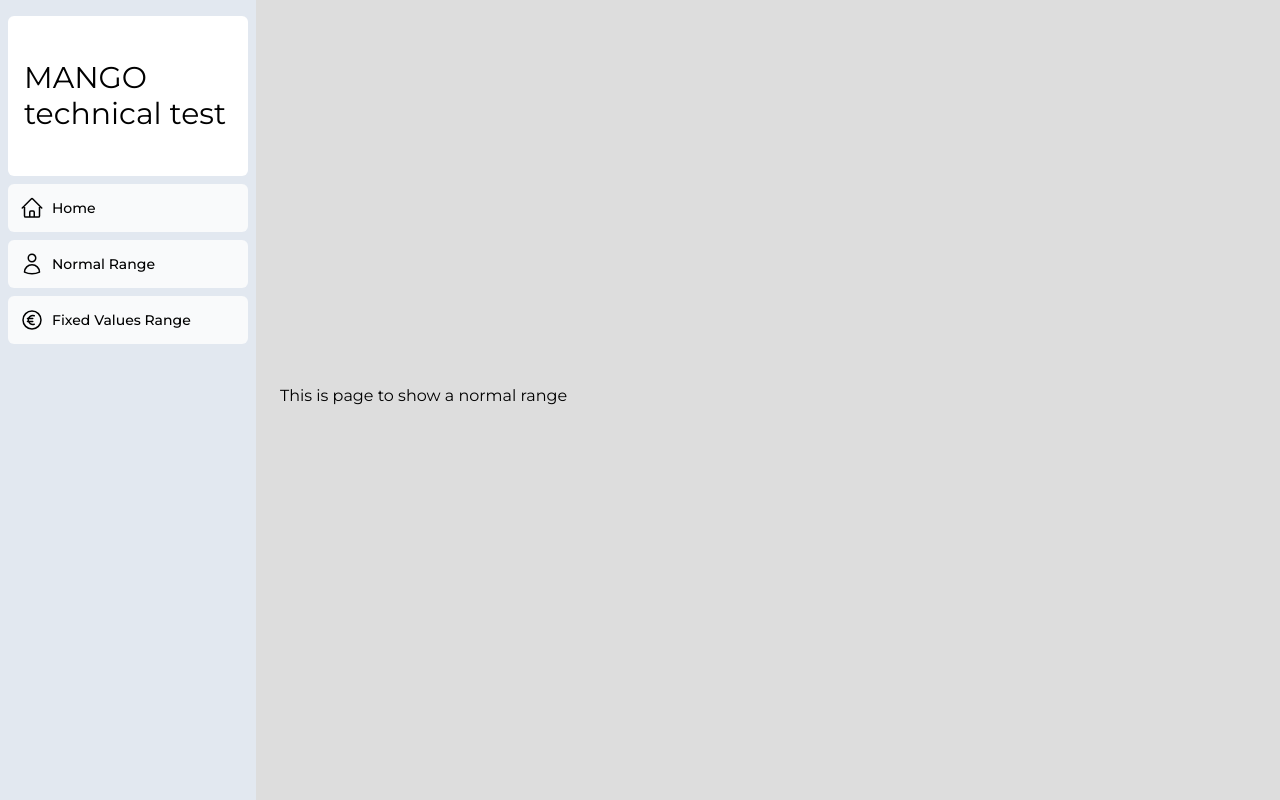
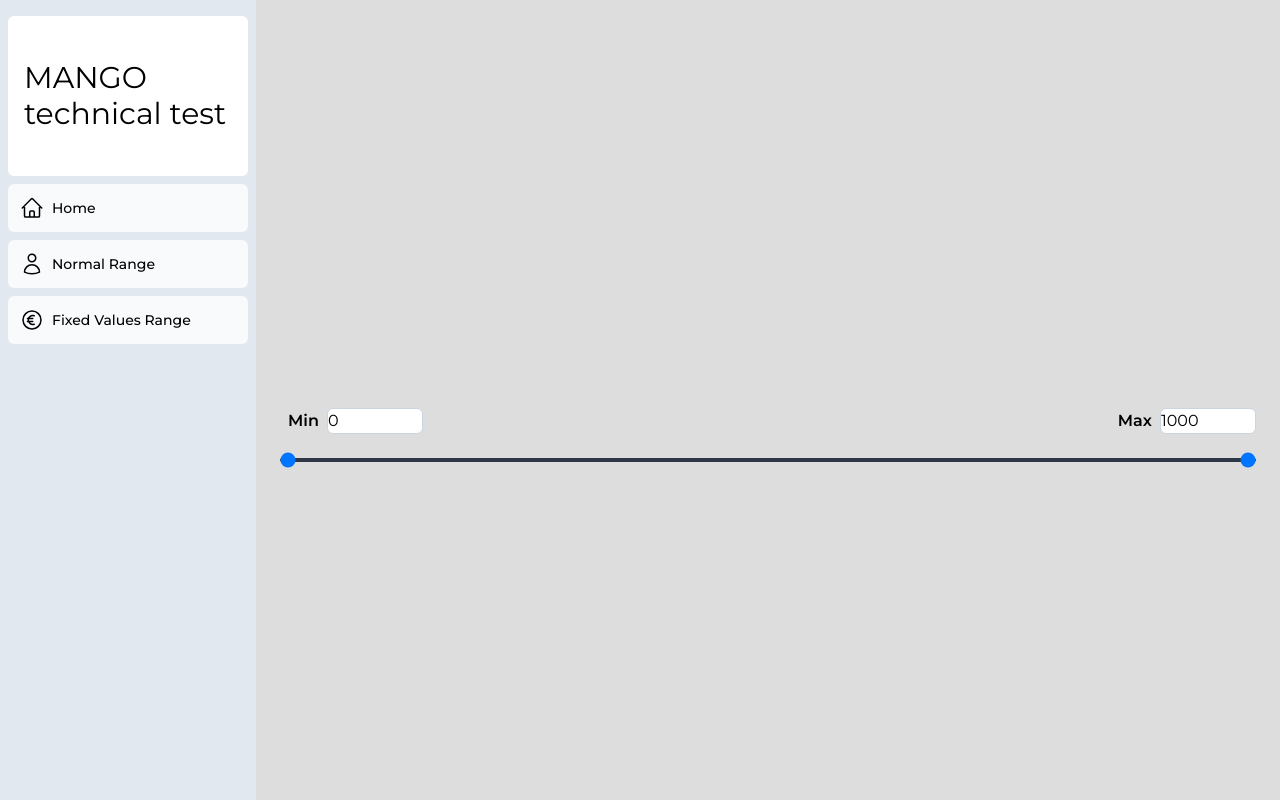
Before and after one commit to sergiofontecha/mango, a Next.js app in the folder range_project/: page /exercise1 in a window 1280 px wide. Built offline with nearby package versions, Linux system fonts and the light colour scheme.

Commit message:
Feat: Create range slider with fake data for normal range

```diff
--- a/range_project/app/exercise1/page.tsx
+++ b/range_project/app/exercise1/page.tsx
@@ -1,3 +1,109 @@
-export default function NormalRange() {
-  return <p>This is page to show a normal range</p>
+'use client'
+
+import { useState, useEffect, useRef } from 'react'
+
+export default function RangeSlider() {
+  const initialValues = {
+    initialMin: 0,
+    initialMax: 1000,
+    min: 0,
+    max: 1000,
+    step: 0,
+    value: 0,
+  }
+  const progressRef = useRef(null) as any
+  const [minValue, setMinValue] = useState(initialValues.initialMin)
+  const [maxValue, setMaxValue] = useState(initialValues.initialMax)
+
+  const handleMin = (e: any): void => {
+    if (maxValue - minValue >= initialValues.value && maxValue <= initialValues.max) {
+      if (parseInt(e.target.value) > maxValue && minValue < maxValue) {
+        setMinValue(maxValue - 5)
+      } else {
+        setMinValue(parseInt(e.target.value))
+      }
+    }
+  }
+
+  const handleMax = (e: any): void => {
+    if (maxValue - minValue >= initialValues.value && maxValue <= initialValues.max) {
+      if (parseInt(e.target.value) < minValue && maxValue > minValue) {
+        setMaxValue(minValue + 5)
+      } else {
+        setMaxValue(parseInt(e.target.value))
+      }
+    }
+  }
+
+  useEffect(() => {
+    if (progressRef.current !== undefined) {
+      progressRef.current.style.left = (minValue / initialValues.max) * initialValues.step + '%'
+      progressRef.current.style.right = initialValues.step - (maxValue / initialValues.max) * initialValues.step + '%'
+    }
+  }, [minValue, maxValue, initialValues.max, initialValues.step])
+
+  return (
+    <>
+      <div className="flex justify-between items-center my-6">
+        <div className="rounded-md">
+          <span className="p-2 font-semibold"> Min</span>
+          <input
+            onChange={(e) => {
+              if (parseInt(e.target.value) >= maxValue) {
+                setMinValue(maxValue - 1)
+              } else {
+                setMinValue(parseInt(e.target.value))
+              }
+            }}
+            type="number"
+            value={minValue}
+            className="w-24 rounded-md border border-gray-400"
+          />
+        </div>
+        <div className="rounded-md">
+          <span className="p-2 font-semibold"> Max</span>
+          <input
+            onChange={(e) => {
+              if (parseInt(e.target.value) <= minValue) {
+                setMaxValue(minValue + 1)
+              } else {
+                setMaxValue(parseInt(e.target.value))
+              }
+            }}
+            type="number"
+            value={maxValue}
+            className="w-24 rounded-md border border-gray-400"
+          />
+        </div>
+      </div>
+
+      <div className="mb-4">
+        <div className="slider relative h-1 rounded-md bg-gray-800">
+          <div className="progress absolute h-1 rounded " ref={progressRef}></div>
+        </div>
+
+        <div className="range-input relative  ">
+          <input
+            onChange={handleMin}
+            type="range"
+            min={initialValues.min}
+            step={initialValues.step}
+            max={initialValues.max}
+            value={minValue}
+            className="range-min absolute w-full -top-1 h-1 bg-transparent appearance-none pointer-events-none"
+          />
+
+          <input
+            onChange={handleMax}
+            type="range"
+            min={initialValues.min}
+            step={initialValues.step}
+            max={initialValues.max}
+            value={maxValue}
+            className="range-max absolute w-full -top-1 h-1 bg-transparent appearance-none pointer-events-none"
+          />
+        </div>
+      </div>
+    </>
+  )
 }
```
